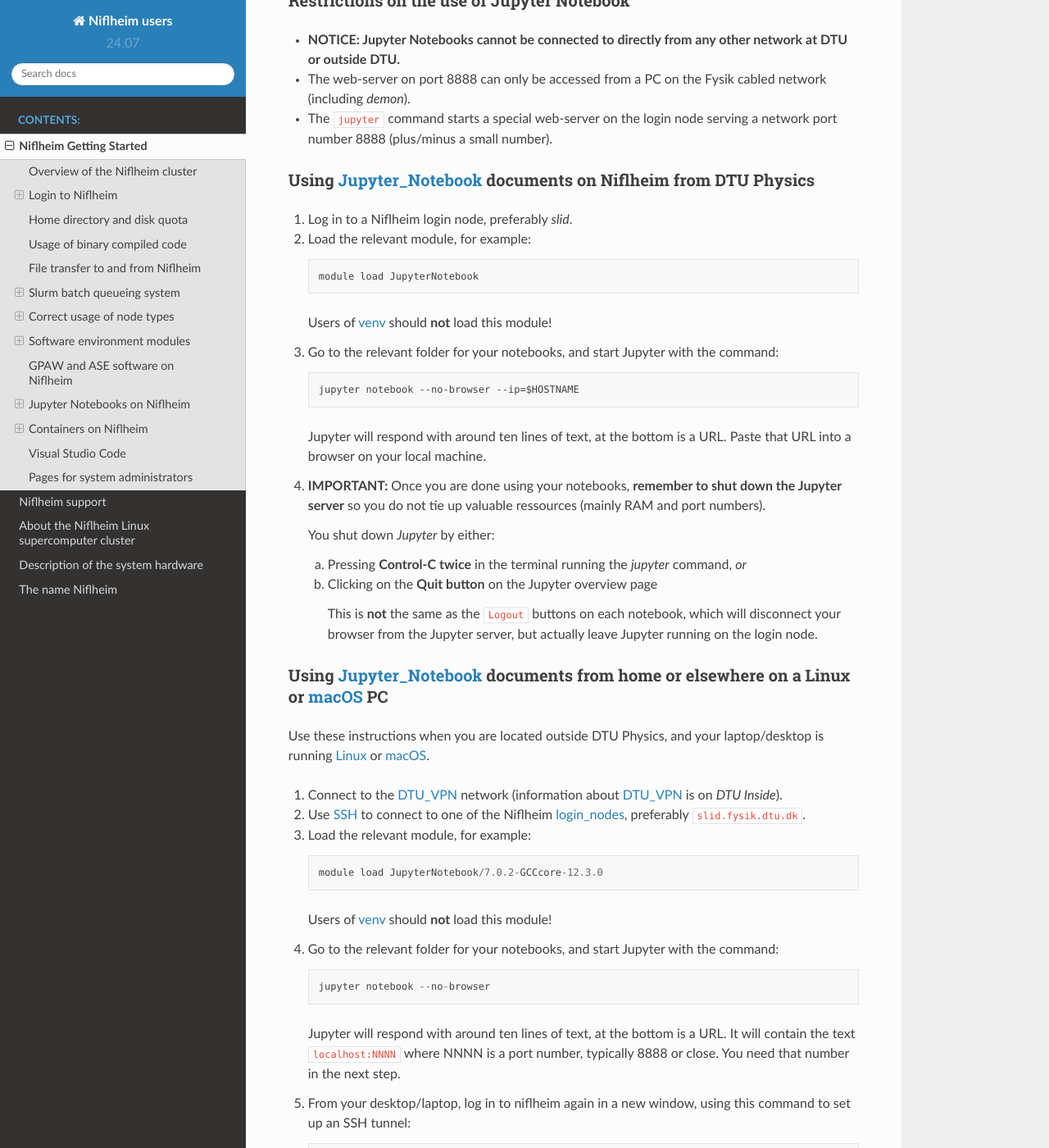
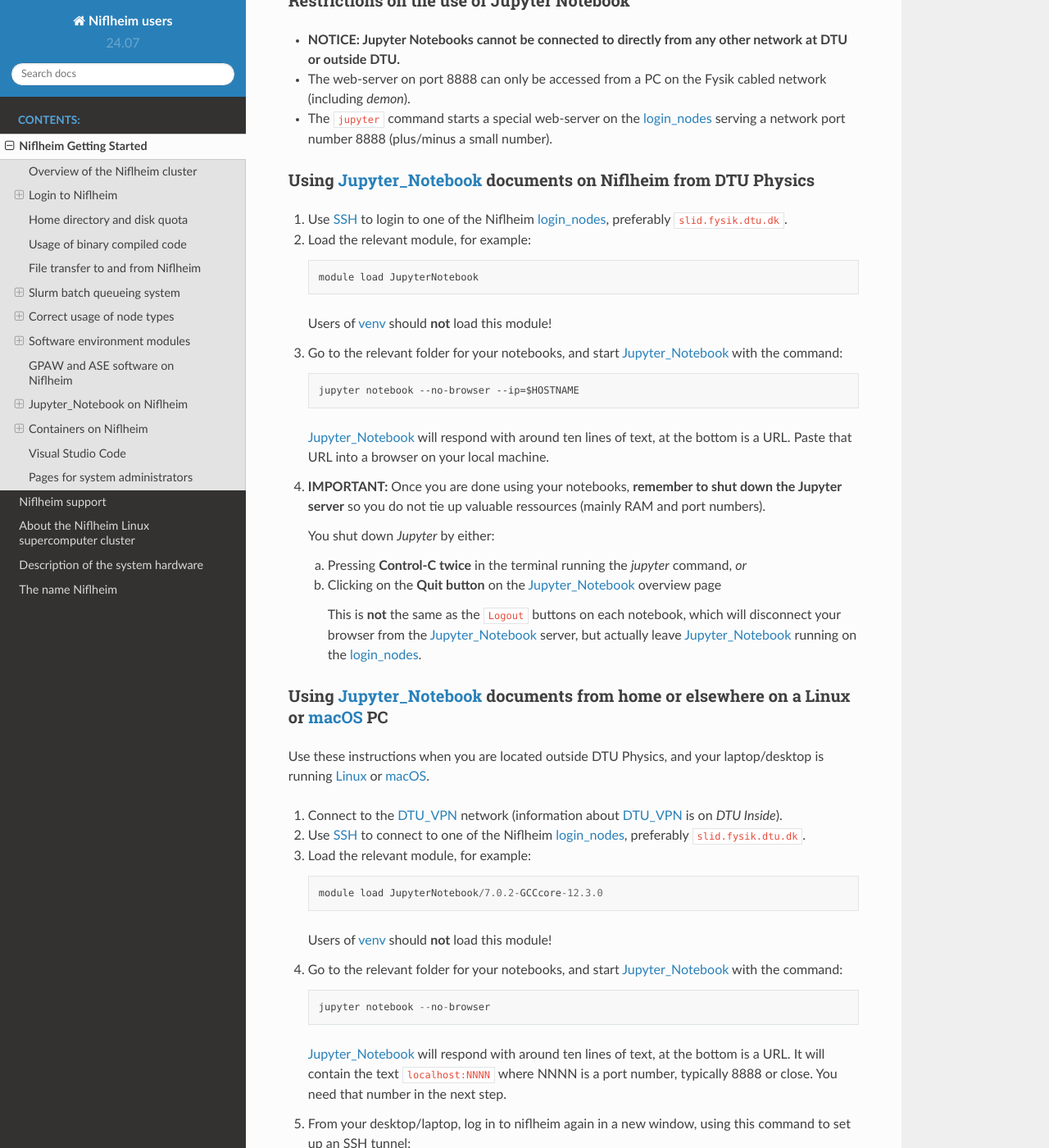
Before and after one commit to OleHolmNielsen/Niflheim_users, a Sphinx documentation site: the page built from docs/Niflheim_Getting_Started.rst, in a window 1280 px wide and 1400 px high, scrolled down 17653 px. Shown: the whole window at 82% size. Built offline with Sphinx 7.4.7 and the Read the Docs theme 2.0.0, drawn with Linux system fonts in a browser that asks for light colours; some of the changed text lies outside the part shown.

Commit message:
Minor edits

```diff
--- a/docs/Niflheim_Getting_Started.rst
+++ b/docs/Niflheim_Getting_Started.rst
@@ -647,15 +647,15 @@
 --------------------------
 
 Please do not use the GPU partitions unless your group has been authorized to use GPUs.
-The appropriate login nodes (RockyLinux_ / AlmaLinux_ 8) for GPU partitions are:
+The appropriate login_nodes_ (RockyLinux_ / AlmaLinux_ 8) for GPU partitions are:
 
 * Partition ``sm3090``: **thul** (Skylake_)
 * Partition ``a100``: **surt** (IceLake_)
 
-The appropriate login node must be used to build software for GPUs, since they have the same CPU architecture as the GPU-nodes.
+The appropriate login_nodes_ must be used to build software for GPUs, since they have the same CPU architecture as the GPU-nodes.
 GPU-specific software modules will only be provided on GPU-compatible nodes.
 
-NVIDIA's CUDA_ software is available as a module on the login nodes and compute nodes::
+NVIDIA's CUDA_ software is available as a module on the login_nodes_ and compute nodes::
 
   $ module avail CUDA/
 
@@ -838,10 +838,10 @@
 .. _GPAW: https://wiki.fysik.dtu.dk/gpaw
 .. _ASE: https://wiki.fysik.dtu.dk/ase
 
-Jupyter Notebooks on Niflheim
+Jupyter_Notebook_ on Niflheim
 =============================
 
-Jupyter_Notebook_ documents are documents produced by the *Jupyter Notebook App*, which contain both computer code (e.g. python) and rich text elements (paragraph, equations, figures, links, etc…).
+Jupyter_Notebook_ documents are produced by the *Jupyter Notebook App*, which contain both computer code (e.g. python) and rich text elements (paragraph, equations, figures, links, etc…).
 Notebook documents are both human-readable documents containing the analysis description and the results (figures, tables, etc..) as well as executable documents which can be run to perform data analysis.
 
 On Niflheim we have installed Jupyter_Notebook_ software modules which you can load and use::
@@ -856,6 +856,8 @@
 Instead you have to install jupyter in your venv_ (``pip install notebook``).
 
 .. _venv: https://docs.python.org/3/library/venv.html
+.. _Jupyter: https://en.wikipedia.org/wiki/Project_Jupyter
+.. _Jupyter_Notebook: https://jupyter-notebook-beginner-guide.readthedocs.io/en/latest/what_is_jupyter.html
 
 Restrictions on the use of Jupyter Notebook
 -------------------------------------------
@@ -864,12 +866,12 @@
 
 * The web-server on port 8888 can only be accessed from a PC on the Fysik cabled network (including *demon*).
 
-* The ``jupyter`` command starts a special web-server on the login node serving a network port number 8888 (plus/minus a small number).
+* The ``jupyter`` command starts a special web-server on the login_nodes_ serving a network port number 8888 (plus/minus a small number).
 
 Using Jupyter_Notebook_ documents on Niflheim from DTU Physics
 --------------------------------------------------------------
 
-1. Log in to a Niflheim login node, preferably *slid*.
+1. Use SSH_ to login to one of the Niflheim login_nodes_, preferably ``slid.fysik.dtu.dk``.
 
 2. Load the relevant module, for example::
 
@@ -877,11 +879,11 @@
 
    Users of venv_ should **not** load this module!
 
-3. Go to the relevant folder for your notebooks, and start Jupyter with the command::
+3. Go to the relevant folder for your notebooks, and start Jupyter_Notebook_ with the command::
 
       jupyter notebook --no-browser --ip=$HOSTNAME
 
-   Jupyter will respond with around ten lines of text, at the bottom is a URL.
+   Jupyter_Notebook_ will respond with around ten lines of text, at the bottom is a URL.
    Paste that URL into a browser on your local machine.
 
 4. **IMPORTANT:** Once you are done using your notebooks, **remember to shut down the Jupyter server** so you do not tie up valuable ressources (mainly RAM and port numbers).
@@ -889,9 +891,9 @@
    You shut down *Jupyter* by either:
 
    a. Pressing **Control-C twice** in the terminal running the `jupyter` command, *or*
-   b. Clicking on the **Quit button** on the Jupyter overview page
+   b. Clicking on the **Quit button** on the Jupyter_Notebook_ overview page
 
-      This is **not** the same as the ``Logout`` buttons on each notebook, which will disconnect your browser from the Jupyter server, but actually leave Jupyter running on the login node.
+      This is **not** the same as the ``Logout`` buttons on each notebook, which will disconnect your browser from the Jupyter_Notebook_ server, but actually leave Jupyter_Notebook_ running on the login_nodes_.
 
 Using Jupyter_Notebook_ documents from home or elsewhere on a Linux or macOS_ PC
 -----------------------------------------------------------------------------------
@@ -909,11 +911,11 @@
 
    Users of venv_ should **not** load this module!
 
-4. Go to the relevant folder for your notebooks, and start Jupyter with the command::
+4. Go to the relevant folder for your notebooks, and start Jupyter_Notebook_ with the command::
 
       jupyter notebook --no-browser
 
-   Jupyter will respond with around ten lines of text, at the bottom is a URL.
+   Jupyter_Notebook_ will respond with around ten lines of text, at the bottom is a URL.
    It will contain the text ``localhost:NNNN`` where NNNN is a port number, typically 8888 or close.  You need that number in the next step.
 
 5. From your desktop/laptop, log in to niflheim again in a new window, using this command to set up an SSH tunnel::
@@ -922,7 +924,7 @@
 
    where:
 
-   * ``xxxx`` is slid or whatever machine you are using,
+   * ``xxxx`` is ``slid.fysik.dtu.dk`` or whatever machine you are using,
    * ``username`` is your DTU username,
    * ``NNNN`` is the port number printed by the notebook command,
 
@@ -933,16 +935,14 @@
 7. **IMPORTANT:** Once you are done using your notebooks, **remember to shut down the Jupyter server!** See point 4
    in the instructions in the previous section (usage from DTU Physics).
 
-.. _Jupyter_Notebook: https://jupyter-notebook-beginner-guide.readthedocs.io/en/latest/what_is_jupyter.html
-
 Using Jupyter_Notebook_ documents on Niflheim from home/elsewhere (Windows)
 ---------------------------------------------------------------------------
 
 Use these instructions when you are located outside DTU Physics, and your laptop/desktop
 is running Microsoft Windows.
 
-1. Log in to a Niflheim login node, preferably *slid*.
-   Use MobaXterm_ to log in directly to e.g. slid.fysik.dtu.dk, but when you create the login session (the Session tab), select Network Settings, then Jump Host.  Fill in the Jump Host (and your DTU user name).
+1. Log in to a Niflheim login_nodes_, preferably ``slid.fysik.dtu.dk``.
+   Use MobaXterm_ to log in directly to e.g. ``slid.fysik.dtu.dk``, but when you create the login session (the Session tab), select Network Settings, then Jump Host.  Fill in the Jump Host (and your DTU user name).
 
 2. Load the relevant module, for example::
 
@@ -950,12 +950,12 @@
 
    Users of venv_ should **not** load this module!
 
-3. Go to the relevant folder for your notebooks, and start Jupyter with the command::
+3. Go to the relevant folder for your notebooks, and start Jupyter_Notebook_ with the command::
 
       jupyter notebook --no-browser --ip=$HOSTNAME
 
    Note the extra ``--ip`` option needed when connecting with MobaXterm_.
-   Jupyter will respond with around ten lines of text, at the bottom is a URL.
+   Jupyter_Notebook_ will respond with around ten lines of text, at the bottom is a URL.
    It will contain the text ``localhost:NNNN`` or ``127.0.0.1:NNNN`` where NNNN is a port number, typically 8888 or close.  You need that number in the next step.
 
 4. Use MobaXterm_ to set up an SSH tunnel (the Tunneling tab).
@@ -964,7 +964,7 @@
 
    * On "SSH server", enter the jump host hostname, and your DTU username as SSH user.  Leave the port number blank.
 
-   * On the remote server, enter "slid.fysik.dtu.dk" (or whatever node you are using) as the Remote server name, and the **port number printed by jupyter** as the port number.
+   * On the remote server, enter ``slid.fysik.dtu.dk`` (or whatever node you are using) as the Remote server name, and the **port number printed by jupyter** as the port number.
 
    Click save, and then start the tunnel with the small "play" icon.
 
@@ -1056,7 +1056,7 @@
 Visual Studio Code
 =====================
 
-The *Visual Studio Code* (VS_code_) editor can be used on your personal desktop and make remote SSH connections to the Niflheim login nodes.
+The *Visual Studio Code* (VS_code_) editor can be used on your personal desktop and make remote SSH connections to the Niflheim login_nodes_.
 
 The DTU `course 02002/02003: Computer Programming <https://02002.compute.dtu.dk/index.html>`_
 has some material in the page `Using VSCode <https://02002.compute.dtu.dk/vscode/index.html>`_.
```
